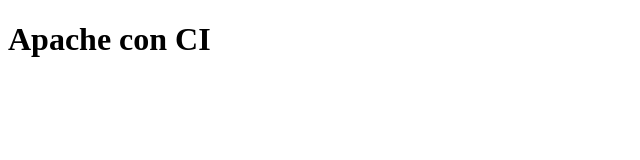
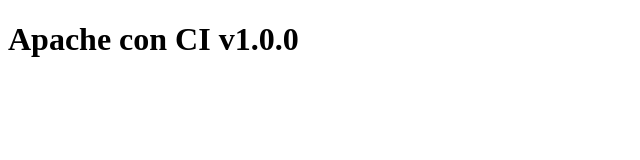
Before and after one commit to frayaIzv/apache-con-ci, a plain HTML site: page htdocs/index.html in a window 1280 px wide. Shown: the whole page, without its empty margins (0-640 px from the left). Drawn offline with Linux system fonts and the light colour scheme.

Commit message:
Update HTML to v1.0.0

```diff
--- a/htdocs/index.html
+++ b/htdocs/index.html
@@ -6,6 +6,6 @@
     <title>Apache con CI</title>
 </head>
 <body>
-    <h1>Apache con CI</h1>
+    <h1>Apache con CI v1.0.0</h1>
 </body>
 </html>
```
